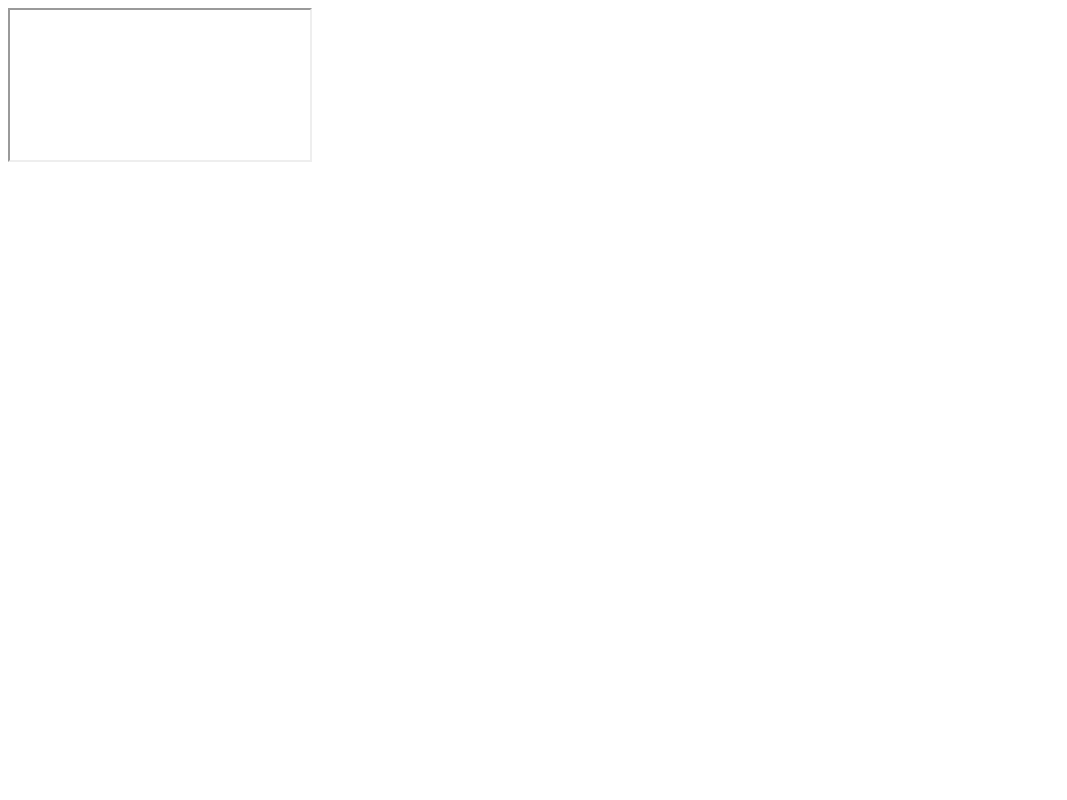
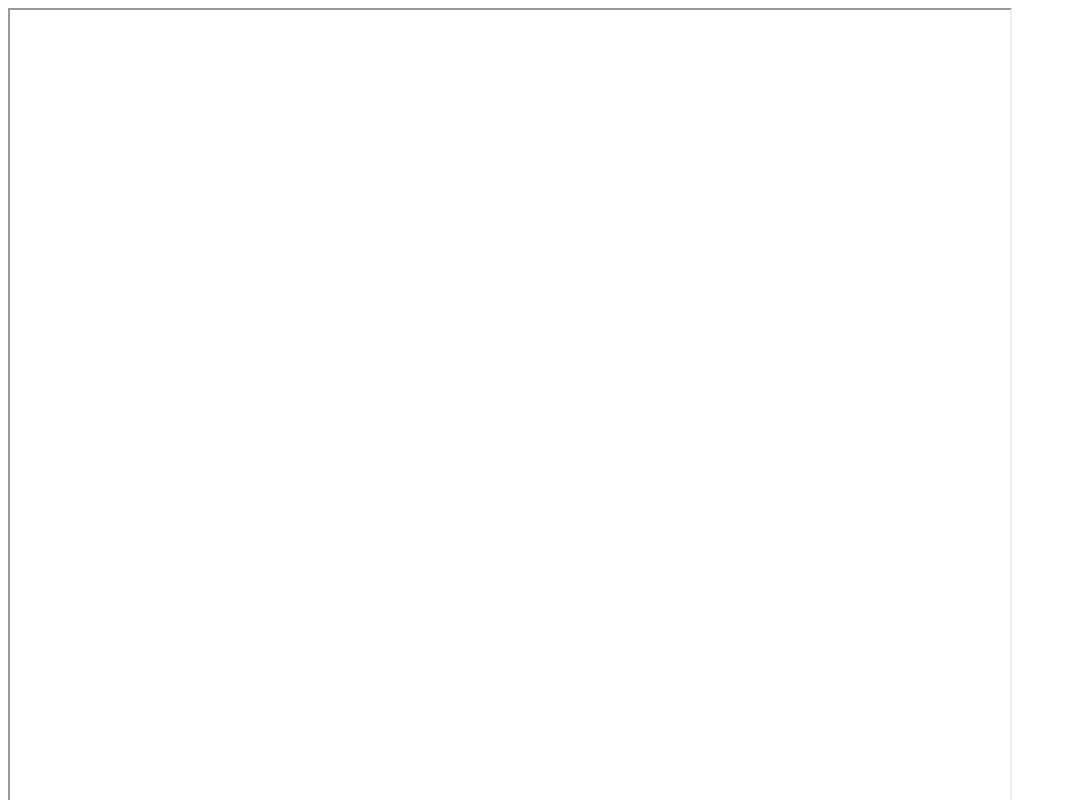
Before and after one commit to MrWaffles15/testing, a plain HTML site: page index.html in a window 1280 px wide. Shown: the top 800 px of the page, without its empty margins (0-1067 px from the left). Drawn offline with Linux system fonts and the light colour scheme.

Commit message:
Update index.html

```diff
--- a/index.html
+++ b/index.html
@@ -4,6 +4,6 @@
     <script src="code.js"></script>
   </head>
   <body>
-    <iframe id="gameviewer"></iframe>
+    <iframe id="gameviewer" width="1000" height="1000"></iframe>
   </body>
 </html>
```
